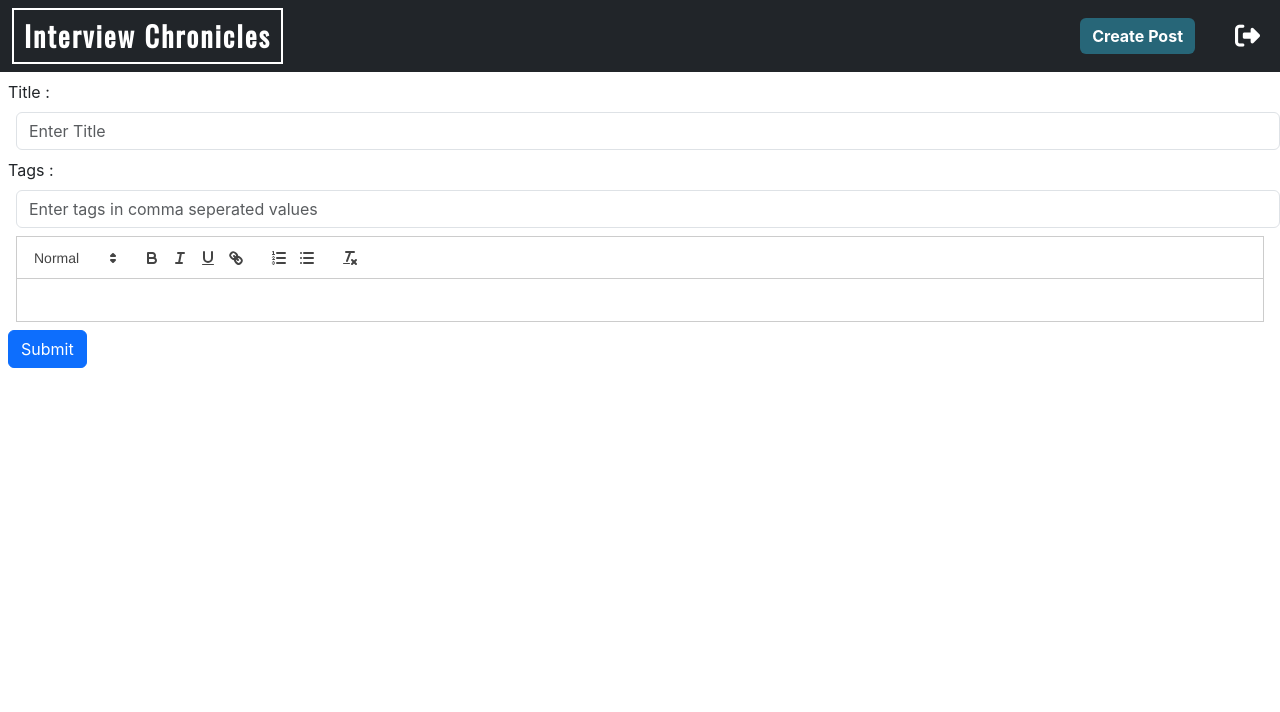
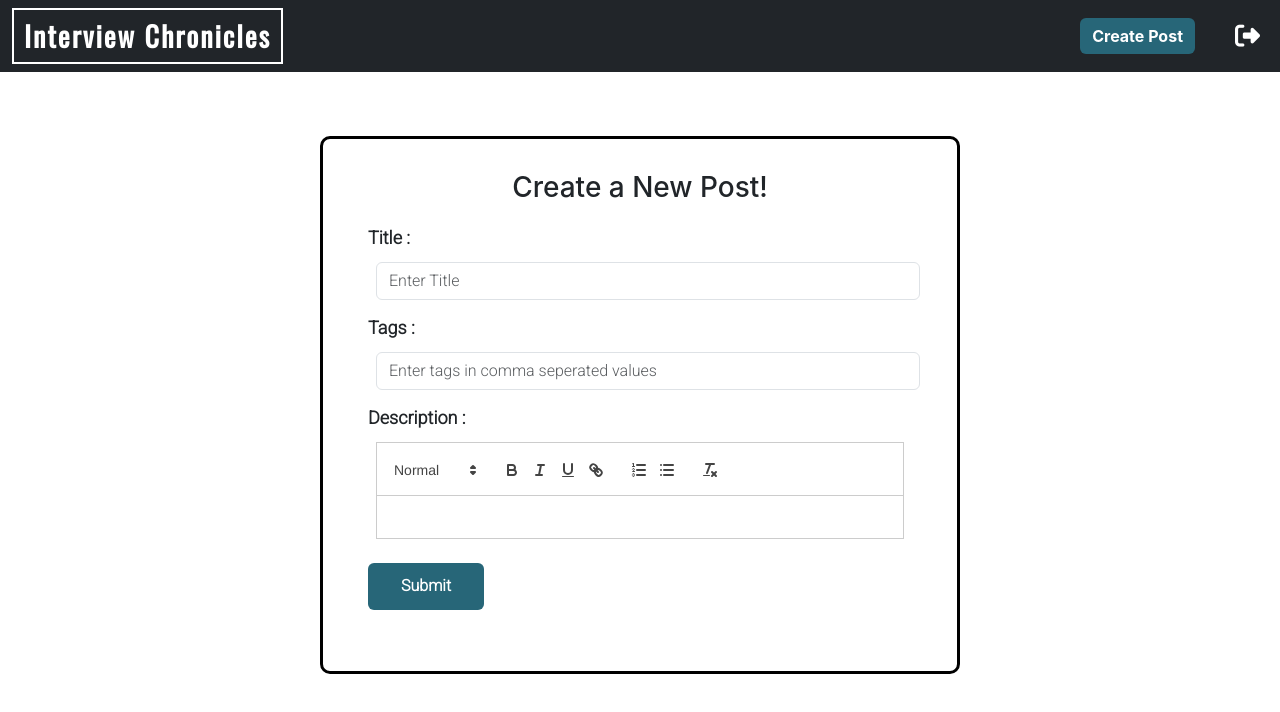
Before and after one commit to RagulGanesh/interview-exp-front-end, a React (Create React App) app: page /home/createpost in a window 1280 px wide. Shown: the top 712 px of the page. Built offline with nearby package versions, Linux system fonts and the light colour scheme; no server answers; sample sign-in values are in the browser's storage.

Commit message:
done half styling

```diff
--- a/src/components/Login.js
+++ b/src/components/Login.js
@@ -33,7 +33,7 @@ export const Login = () => {
     <>
     <img className=""src={image} alt="" />
     <div className='cont mt-5 d-flex flex-column bg_col justify-content-center container border p-3 border-2'>
-      <h1 className='text-center' style={{"overflow" : "hidden"}}>Login</h1>
+      <h1 className='text-center logttl' style={{"overflow" : "hidden"}}>Login</h1>
       <div className="container con">
       <form onSubmit={handleSubmit} className='formFlex'>
         <label htmlFor="rollno">Roll No :</label>
--- a/src/components/Navbar.js
+++ b/src/components/Navbar.js
@@ -11,6 +11,10 @@ export const Navbar = () => {
 
   const handleClick = () => {
     Navigate('/home/createpost');
+  }
+
+  const redi = () =>{
+    Navigate(`/home/user/${rollno}`)
   }
 
   const getuser = async () => {
--- a/src/components/Newpost.js
+++ b/src/components/Newpost.js
@@ -2,7 +2,7 @@ import React, { useEffect, useState } from 'react'
 import ReactQuill from 'react-quill'
 import 'react-quill/dist/quill.snow.css'
 import { useNavigate } from 'react-router-dom';
-
+import "../static/NewPost.css"
 
 
 export const Newpost = () => {
@@ -41,28 +41,35 @@ export const Newpost = () => {
       alert("Failed")
     }
   }
-  const checkLogin=()=>{
-    if(!localStorage.getItem('token')){
+  const checkLogin = () => {
+    if (!localStorage.getItem('token')) {
       Navigate('/login');
       return;
     }
   }
 
-  useEffect(()=>{
+  useEffect(() => {
     checkLogin();
-  },[])
+  }, [])
 
   return (
-    <form onSubmit={handleSubmit} className='m-2'>
+    <div className='Main-cont'>
+      <div className='cont-form'>
+        <center>
+          <h3>Create a New Post!</h3>
+        </center>
+        <form onSubmit={handleSubmit} className='m-2 form-cont'>
           <label htmlFor="title">Title :</label>
           <input value={title} onChange={e => { setTitle(e.target.value) }} className=' m-2 form-control' id='title' type="text" placeholder='Enter Title' />
           <label htmlFor="tags">Tags :</label>
           <input value={tags} onChange={e => { setTags(e.target.value) }} className=' m-2 form-control' id='tags' type="text" placeholder='Enter tags in comma seperated values' />
+          <label htmlFor="tags">Description :</label>
           <div className='m-2'>
-
             <ReactQuill value={content} onChange={e => { setContent(e) }} />
           </div>
-      <input type="submit" className='btn btn-primary' />
+          <input type="submit" className='btn create-btn'/>
         </form>
+      </div>
+    </div>
   )
 }
--- a/src/components/Post.js
+++ b/src/components/Post.js
@@ -14,8 +14,8 @@ export const Post = (props) => {
     <>
       <div className="container">
         <div className='cont bg_col post_cont box'>
-          <h4>{props.title}</h4>
-          <p>{parse(props.content)}</p>
+          <h4 className='ttl'>{props.title}</h4>
+          <p className='desc'>{parse(props.content)}</p>
           <div className="read"><button onClick={handleClick} className='btns_link'>Read More</button></div>
           {/* <Link onClick={handleClick}>Read More</Link> */}
         </div>
--- a/src/components/PostPayload.js
+++ b/src/components/PostPayload.js
@@ -10,10 +10,10 @@ export const PostPayload = (props) => {
   const [tags, setTags] = useState([]);
   const [createdAt, setCreatedAt] = useState('');
   const [rollno, setRollno] = useState('');
-  const Navigate=useNavigate();
+  const Navigate = useNavigate();
   const getPost = async () => {
 
-      if(!localStorage.getItem('token')){
+    if (!localStorage.getItem('token')) {
       Navigate('/login');
       return;
     }
@@ -42,12 +42,14 @@ export const PostPayload = (props) => {
   }, [])
   return (
     <>
+      <div>
         <h2>{title}</h2>
         <p>written by {username} <Link to={`/home/user/${rollno}`}>{rollno}</Link> at {createdAt} </p>
         <p>Tags : {tags}</p>
 
         {/* <p>Lorem ipsum dolor sit amet consectetur adipisicing elit. Quasi quidem nihil labore quia sed repellendus odio tenetur commodi animi atque nobis neque laudantium, accusantium quo. Recusandae, eum aliquam tempora dolorum aut aspernatur fugit corrupti facilis, assumenda provident quisquam expedita quia non at tenetur et veritatis adipisci optio minus perspiciatis temporibus facere mollitia nobis vero! Beatae iusto quisquam autem provident assumenda nihil dolor magnam repudiandae ut mollitia illo error unde distinctio atque maxime aperiam dolorem aliquid cum vero repellendus ad, minus maiores. Nam placeat esse expedita totam, similique in suscipit quas eos officiis fugiat ab tenetur unde accusantium, dolores, ipsa velit?</p> */}
         <p>{content}</p>
+      </div>
     </>
   )
 }
--- a/src/components/Profile.js
+++ b/src/components/Profile.js
@@ -1,30 +1,33 @@
+/* eslint-disable react-hooks/exhaustive-deps */
 import React, { useEffect, useState } from 'react'
-import { Navigate, useNavigate, useParams } from 'react-router-dom';
+import { useNavigate, useParams } from 'react-router-dom';
 import { Post } from './Post';
+import "../static/Profile.css"
+import userpic from "../static/img/user.jpg"
 
 export const Profile = (props) => {
 
-    const [user,setUser]=useState('');
+  const [user, setUser] = useState('');
   // const [rollno,setRollno]=useState('');
-    const [posts,setPosts]=useState([]);
-    const [email,setEmail]=useState('');
-    const Navigate=useNavigate();
-    let {rollno}=useParams();
-    const getuser=async()=>{
-      if(!localStorage.getItem('/token')){
+  const [posts, setPosts] = useState([]);
+  const [email, setEmail] = useState('');
+  const Navigate = useNavigate();
+  let { rollno } = useParams();
+  const getuser = async () => {
+    if (!localStorage.getItem('token')) {
       Navigate('/login');
       return;
     }
-        const response=await fetch(`http://localhost:4000/user/${rollno}`,{
+    const response = await fetch(`http://localhost:4000/user/${rollno}`, {
       method: 'GET',
       headers: {
         // 'Accept': 'application/json',
-            'Content-Type' : 'application/json',
-            'auth-token':localStorage.getItem('token')
+        'Content-Type': 'application/json',
+        'auth-token': localStorage.getItem('token')
       },
 
     })
-        const json=await response.json();
+    const json = await response.json();
     setUser(json.user.username)
     setEmail(json.user.email);
 
@@ -34,17 +37,22 @@ export const Profile = (props) => {
     // setRollno(json.user.rollno);
   }
 
-    useEffect(()=>{
+  useEffect(() => {
     getuser();
-    },[])
+  }, [])
 
-    useEffect(()=>{
+  useEffect(() => {
     getuser();
-    },[posts])
+  }, [posts])
   return (
     <>
-    <div  style={{width:"45vw"}} className='mx-auto my-3'>
+      <div className='main-cont'>
+        <div className='main-cont-sub'>
+          <div className='cont-left'>
+            <img src={userpic} alt="user"></img>
+          </div>
 
+          <div className='cont-right'>
             <div className='d-flex align-items-center'>
               <h5>Name : </h5>
               <div className='m-3'>{user}</div>
@@ -52,22 +60,24 @@ export const Profile = (props) => {
             <div className='d-flex align-items-center'>
               <h5>RollNo : </h5>
               <div className='m-3'>{rollno}</div>
-
             </div>
             <div className='d-flex align-items-center'>
               <h5>Email Address :</h5>
               <div className='m-3'>{email}</div>
-
+            </div>
+          </div>
         </div>
       </div>
 
       <div className='bg-dark text-white p-2 text-center'>
-       <h5>POSTS</h5>
+        <h5 className='posts'>POSTS</h5>
       </div>
-    {posts.map((post)=>{
-      return <Post key={post._id} id={post._id} title={post.title.slice(0,20)} content={post.content.slice(0,33)}/>
 
+      <div className='postsList'>
+      {posts.map((post) => {
+        return <Post key={post._id} id={post._id} title={post.title.slice(0, 20)} content={post.content.slice(0, 33)} />
       })}
+      </div>
     </>
   )
 }
--- a/src/static/Login.css
+++ b/src/static/Login.css
@@ -27,6 +27,14 @@ img{
     font-family: 'roboto','sans serif';
 
 }
+.logttl{
+    font-family: 'Ubuntu', sans-serif;
+    letter-spacing: 1px;
+    font-weight: bolder;
+}
+.formFlex label{
+    font-size: 20px;
+}
 .con{
     padding-left: 15%;
 }
--- /dev/null
+++ b/src/static/NewPost.css
@@ -0,0 +1,41 @@
+@import url('https://fonts.googleapis.com/css2?family=Roboto:wght@300&display=swap');
+.Main-cont{
+    display: flex;
+    /* background-color: aqua; */
+    justify-content: center;
+}
+
+
+.form-cont{
+    font-family: 'Roboto', sans-serif;
+    font-size: x-large;
+    margin: 1rem;
+    /* background-color: aqua; */
+    padding: 5px;
+}
+
+.form-cont label{
+    font-size: 18px;
+    font-weight: bolder;
+}
+.cont-form{
+    width: 50%;
+    padding: 2rem;
+    margin: 4rem;
+    border-radius: 10px;
+    border: 3px solid black;
+    /* background-color: blue; */
+}
+
+.create-btn{
+    color: white;
+    font-weight: bolder;
+    margin: 1rem 0;
+    padding: 0.65rem 2rem;
+    background-color: #276678;
+}
+
+.create-btn:hover{
+    background-color: #57aac1;
+    color: white;
+}
--- a/src/static/Newfeed.css
+++ b/src/static/Newfeed.css
@@ -1,3 +1,4 @@
+
 .search{
     width: 100%;
     display: flex;
@@ -8,8 +9,10 @@
 
 }
 .search input{
+    font-family: 'Ubuntu', sans-serif;
+    font-size: large;
     width: 47%;
-    padding: 5px 10px;
+    padding: 10px 10px;
     border-radius: 9px 0 0 9px;
 }
 .search button{
--- a/src/static/Post.css
+++ b/src/static/Post.css
@@ -1,3 +1,5 @@
+@import url('https://fonts.googleapis.com/css2?family=Roboto:wght@300&display=swap');
+@import url('https://fonts.googleapis.com/css2?family=Oswald:wght@300;400&family=Ubuntu:ital,wght@0,300;0,400;0,500;0,700;1,400&display=swap');
 .btns_link{
     -webkit-appearance: button;
     -moz-appearance: button;
@@ -7,6 +9,17 @@
     text-decoration: underline;
     /* color: rgb(76, 76, 233); */
     color: #0d6efd;
+}
+
+.ttl{
+    font-family: 'Ubuntu', sans-serif;
+    font-size: 30px;
+    font-weight: bolder;
+    color:#404040;
+}
+.desc{
+    font-family: 'Ubuntu', sans-serif;
+    font-size: 18px;
 }
 .post_cont{
     display: flex;
--- /dev/null
+++ b/src/static/Profile.css
@@ -0,0 +1,31 @@
+.main-cont{
+    display: flex;
+    align-items: center;
+    justify-content: center;
+    padding: 2rem;
+    /* background-color: rgb(240, 119, 13); */
+}
+.main-cont-sub{
+    width: 40%;
+    display: flex;
+    border-radius: 10px;
+    border: 2px double black;
+    /* background-color: aqua; */
+    margin:1rem 2rem;
+    align-items: center;
+    justify-content: center;
+    padding: 2rem 1rem;
+}
+
+.cont-left img{
+    position: relative;
+    width: 70%;
+    height: 70%;
+}
+.posts{
+    font-size: 30px;
+    letter-spacing: 1rem;
+}
+.postsList{
+    margin-top: 2rem;
+}
```
Also changed, not shown: src/static/img/user.jpg (added). Lines whose indentation alone changed are shown as unchanged.
